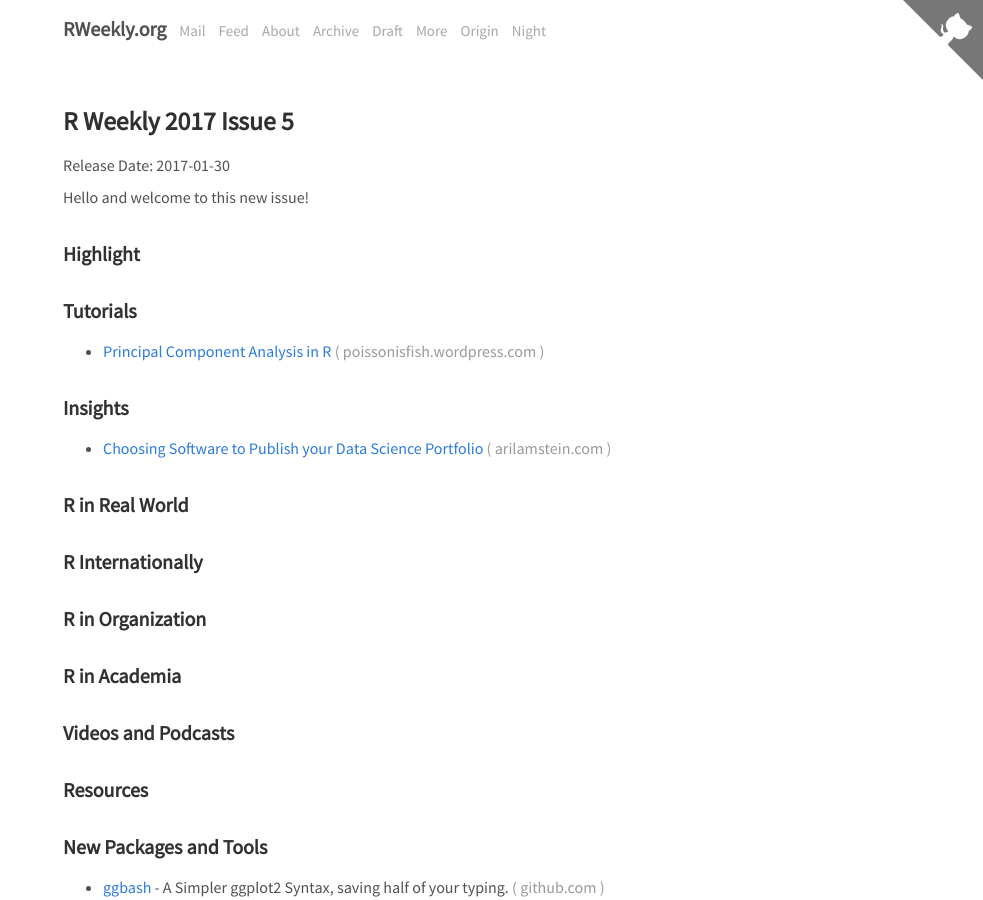
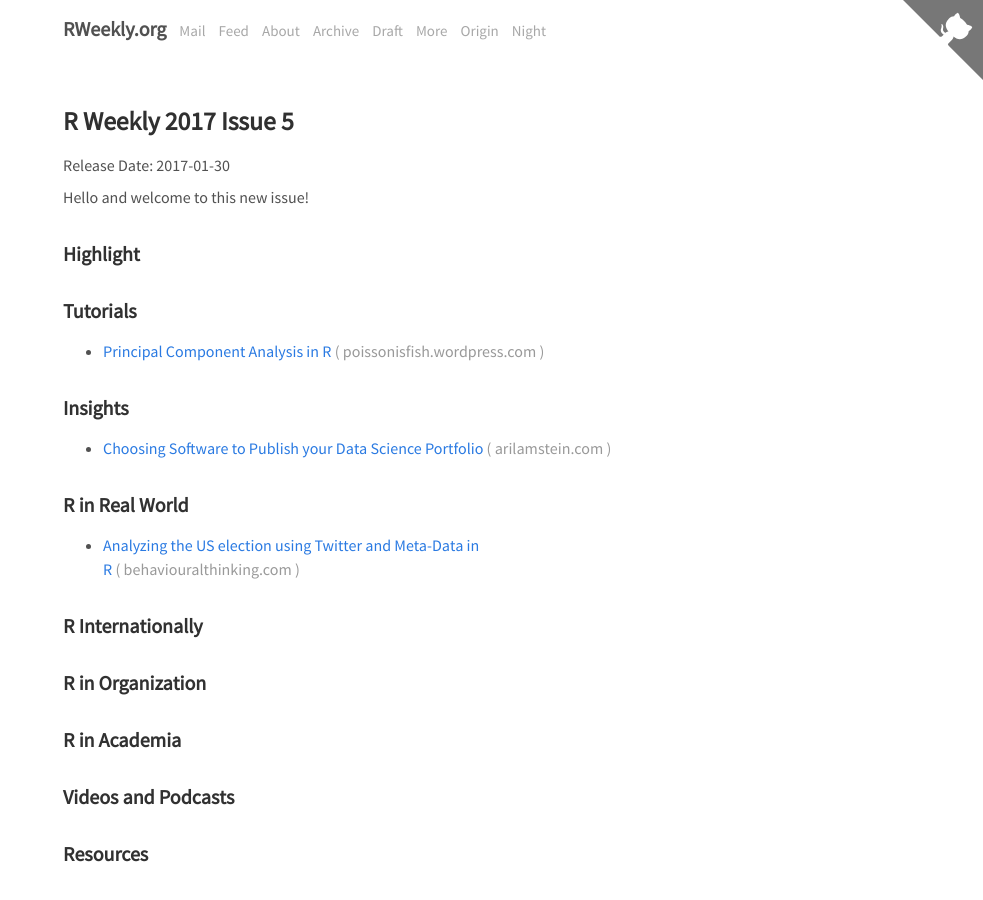
Before and after one commit to rweekly/rweekly.org, a Jekyll site: the page built from draft.md, in a window 1280 px wide and 900 px high. Shown: the whole window, without its empty margins (297-1280 px from the left). Built offline with Jekyll 4.4.1, drawn with Linux system fonts in a browser that asks for light colours; comment, search, counter and statistics services are not loaded.

Commit message:
add a post under 'r in real world'

```diff
--- a/draft.md
+++ b/draft.md
@@ -20,6 +20,7 @@
 
 
 
+
 ### Insights
 
 + [Choosing Software to Publish your Data Science Portfolio](http://www.arilamstein.com/blog/2017/01/23/choosing-software-publish-data-science-portfolio/)
@@ -28,7 +29,7 @@
 
 ### R in Real World
 
-
++ [Analyzing the US election using Twitter and Meta-Data in R](https://behaviouralthinking.com/2016/07/29/analyzing-the-us-election-using-twitter-and-meta-data-in-r/)
 
 
 
```
